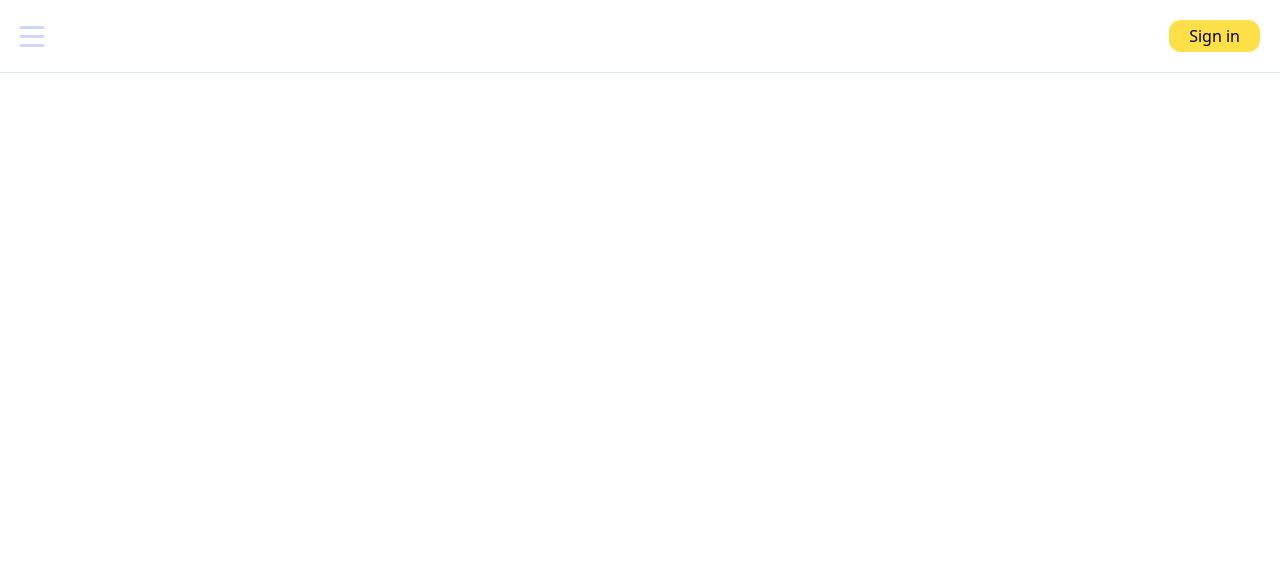
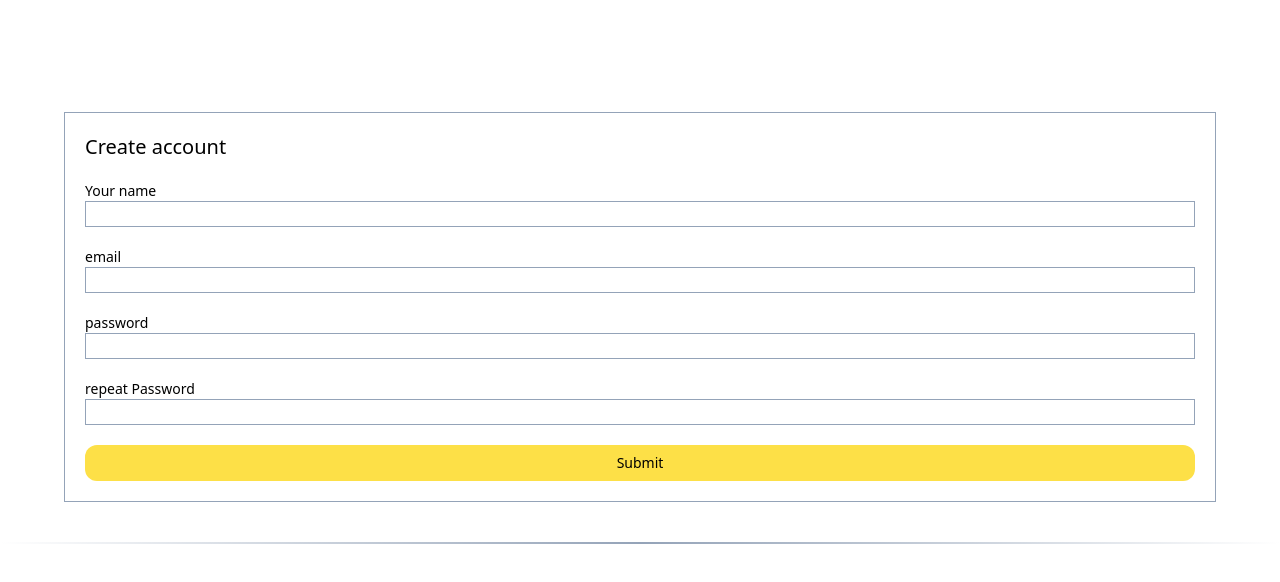
Before and after one commit to dlkokhta/EcommerceFrontEnd, a React (Vite) app: page /registration in a window 1280 px wide. Shown: the top 582 px of the page. Built offline with nearby package versions, Linux system fonts and the light colour scheme.

Commit message:
implement user registration page with validation using Yup schema

```diff
--- a/src/App.tsx
+++ b/src/App.tsx
@@ -1,10 +1,17 @@
 import "./App.css";
-import Home from "./pages/home";
+import Home from "./pages/Home";
+import { Routes, Route } from "react-router-dom";
+import Registration from "./pages/Registration";
+import Login from "./pages/Login";
 
 function App() {
   return (
     <div>
-      <Home />
+      <Routes>
+        <Route path="/" element={<Home />} />
+        <Route path="/login" element={<Login />} />
+        <Route path="/registration" element={<Registration />} />
+      </Routes>
     </div>
   );
 }
--- /dev/null
+++ b/src/components/Header.tsx
@@ -0,0 +1,65 @@
+import hamburher from "../assets/hamburger.svg";
+import close from "../assets/close.svg";
+import { useState } from "react";
+import { useNavigate } from "react-router-dom";
+
+const Header = () => {
+  const [hamburgerOpen, setHamburgerOpen] = useState<Boolean>(false);
+  const navigate = useNavigate();
+
+  const handleClick = (path: string) => {
+    navigate(path);
+  };
+  return (
+    <>
+      <div className="mb-5">
+        <div className="relative flex items-center px-5 pt-5 ">
+          <img
+            onClick={() => {
+              setHamburgerOpen(true);
+            }}
+            src={hamburher}
+            alt="hamburger"
+          />
+
+          <h1 className="text-xl">dlzon</h1>
+
+          <div className="ml-auto">
+            <button
+              onClick={() => handleClick("/login")}
+              className=" rounded-xl bg-yellow-300 px-5 py-1"
+            >
+              Sign in
+            </button>
+          </div>
+
+          {hamburgerOpen && (
+            <div className=" absolute left-0  top-0  w-full bg-black bg-opacity-15 ">
+              <div className="h-screen w-[150px] bg-slate-50 p-2">
+                <div className="flex flex-col">
+                  <img
+                    onClick={() => {
+                      setHamburgerOpen(false);
+                    }}
+                    className="ml-auto h-4 w-4"
+                    src={close}
+                  />
+                  <div className="flex flex-col gap-2">
+                    <div>Man</div>
+                    <div>Woman</div>
+                    <div>Home</div>
+                    <div>About</div>
+                    <div>Contact</div>
+                  </div>
+                </div>
+              </div>
+            </div>
+          )}
+        </div>
+      </div>
+
+      <div className="h-[0.5px] w-full bg-slate-200"></div>
+    </>
+  );
+};
+export default Header;
--- a/src/components/Navbar.tsx
+++ /dev/null
@@ -1,52 +0,0 @@
-import hamburher from "../assets/hamburger.svg";
-import close from "../assets/close.svg";
-import { useState } from "react";
-
-const Navbar = () => {
-  const [hamburgerOpen, setHamburgerOpen] = useState<Boolean>(false);
-  return (
-    <>
-      <div className="mb-5">
-        <div className="relative flex items-center px-5 pt-5 ">
-          <img
-            onClick={() => {
-              setHamburgerOpen(true);
-            }}
-            src={hamburher}
-            alt="hamburger"
-          />
-
-          <div className="ml-auto">
-            <button className=" bg-yellow-300 rounded-xl px-5 py-1">
-              Sign in
-            </button>
-          </div>
-
-          {hamburgerOpen && (
-            <div className=" absolute left-0 top-0 h-screen w-[150px] bg-slate-50 p-2">
-              <div className="flex flex-col">
-                <img
-                  onClick={() => {
-                    setHamburgerOpen(false);
-                  }}
-                  className="ml-auto h-4 w-4"
-                  src={close}
-                />
-                <div className="flex flex-col gap-2">
-                  <div>Man</div>
-                  <div>Woman</div>
-                  <div>Home</div>
-                  <div>About</div>
-                  <div>Contact</div>
-                </div>
-              </div>
-            </div>
-          )}
-        </div>
-      </div>
-
-      <div className="h-[0.5px] w-full bg-slate-200"></div>
-    </>
-  );
-};
-export default Navbar;
--- a/src/main.tsx
+++ b/src/main.tsx
@@ -1,10 +1,13 @@
-import React from 'react'
-import ReactDOM from 'react-dom/client'
-import App from './App.tsx'
-import './index.css'
+import React from "react";
+import ReactDOM from "react-dom/client";
+import App from "./App.tsx";
+import "./index.css";
+import { BrowserRouter } from "react-router-dom";
 
-ReactDOM.createRoot(document.getElementById('root')!).render(
+ReactDOM.createRoot(document.getElementById("root")!).render(
   <React.StrictMode>
-    <App />
+    <BrowserRouter>
+      <App />
+    </BrowserRouter>
   </React.StrictMode>,
-)
+);
--- /dev/null
+++ b/src/pages/Login.tsx
@@ -0,0 +1,11 @@
+// import Registration from "./Registration";
+const Login = () => {
+  return (
+    <div>
+      <h1>Login Page</h1>
+      {/* <Registration /> */}
+    </div>
+  );
+};
+
+export default Login;
--- /dev/null
+++ b/src/pages/Registration.tsx
@@ -0,0 +1,104 @@
+import { useForm } from "react-hook-form";
+import { registratioTypes } from "../types/registrationTypes";
+import { yupResolver } from "@hookform/resolvers/yup";
+import RegistrationSchema from "./RegistrationSchema";
+import axios from "axios";
+
+const Registration = () => {
+  const {
+    register,
+    handleSubmit,
+    formState: { errors },
+    reset,
+  } = useForm({ resolver: yupResolver(RegistrationSchema) });
+
+  const onSubmit = async (data: registratioTypes) => {
+    const url = "http://localhost:3000/api/register";
+
+    const userData = {
+      name: data.name,
+      email: data.email,
+      password: data.password,
+      repeatPassword: data.repeatPassword,
+    };
+
+    console.log("userData", userData);
+
+    try {
+      const response = await axios.post(url, userData);
+      console.log("response.data", response.data);
+      reset();
+    } catch (error) {
+      console.log(error);
+    }
+  };
+  return (
+    <div>
+      <div className=" px-16 pt-28">
+        <form
+          onSubmit={handleSubmit(onSubmit)}
+          className="mb-10 flex flex-col gap-5 border border-slate-400 px-5 py-5"
+        >
+          <h1 className="text-xl ">Create account</h1>
+          <div className="w-full ">
+            <label className="block text-sm " htmlFor="name">
+              Your name
+            </label>
+            <input
+              className="w-full border border-slate-400  outline-green-300 "
+              type="text"
+              id="name"
+              {...register("name")}
+              name="name"
+            />
+          </div>
+
+          <div className="w-full">
+            <label className="block text-sm" htmlFor="email">
+              email
+            </label>
+            <input
+              className="w-full border  border-slate-400  outline-green-300  "
+              type="email"
+              id="email"
+              {...register("email")}
+              name="email"
+            />
+          </div>
+          <div className="w-full">
+            <label className="block text-sm" htmlFor="password">
+              password
+            </label>
+            <input
+              className="w-full border  border-slate-400   outline-green-300 "
+              type="password"
+              id="password"
+              {...register("password")}
+              name="password"
+            />
+          </div>
+          <div className="w-full">
+            <label className="block text-sm " htmlFor="confirm-password">
+              repeat Password
+            </label>
+            <input
+              className="w-full border border-slate-400  outline-green-300 "
+              type="password"
+              id="confirm-password"
+              {...register("repeatPassword")}
+              name="repeatPassword"
+            />
+          </div>
+          <button className=" w-full rounded-xl bg-yellow-300 px-5  py-2 text-sm">
+            Submit
+          </button>
+        </form>
+      </div>
+      <div className="">
+        <div className="h-[2px] w-full bg-gradient-to-r from-transparent via-slate-400 to-transparent"></div>
+      </div>
+    </div>
+  );
+};
+
+export default Registration;
--- /dev/null
+++ b/src/pages/RegistrationSchema.tsx
@@ -0,0 +1,27 @@
+import * as yup from "yup";
+
+const registrationSchema = yup.object({
+  name: yup
+    .string()
+    .min(4, "name must be 4 or more characters")
+
+    .required("name is required"),
+  email: yup
+    .string()
+    .email("email must be a valid email")
+    .required("email is required"),
+
+  password: yup
+    .string()
+    .min(8, "password must be 8 or more characters")
+    .max(25, "password must contain 25 ot less charachters")
+    .required("password is required"),
+
+  repeatPassword: yup
+    .string()
+    .min(8, "password must be 8 or more characters")
+    .max(25, "password must contain 25 ot less charachters")
+    .required("password is required"),
+});
+
+export default registrationSchema;
--- a/src/pages/home.tsx
+++ b/src/pages/home.tsx
@@ -1,10 +1,10 @@
-import Navbar from "@/components/Navbar";
-const home = () => {
+import Header from "../components/Header";
+const Home = () => {
   return (
     <div>
-      <Navbar />
+      <Header />
     </div>
   );
 };
 
-export default home;
+export default Home;
--- /dev/null
+++ b/src/types/registrationTypes.d.ts
@@ -0,0 +1,6 @@
+export interface registratioTypes {
+  name: string;
+  email: string;
+  password: string;
+  repeatPassword: string;
+}
```
Also changed, not shown: package.json (+6 -1 lines), 1 other file (tests, documents, lock files or other folders).
